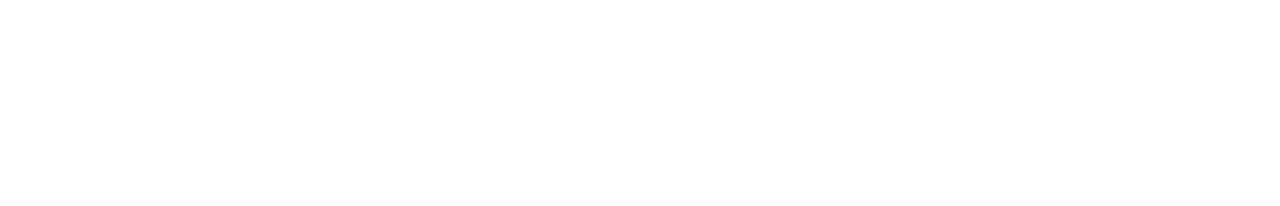
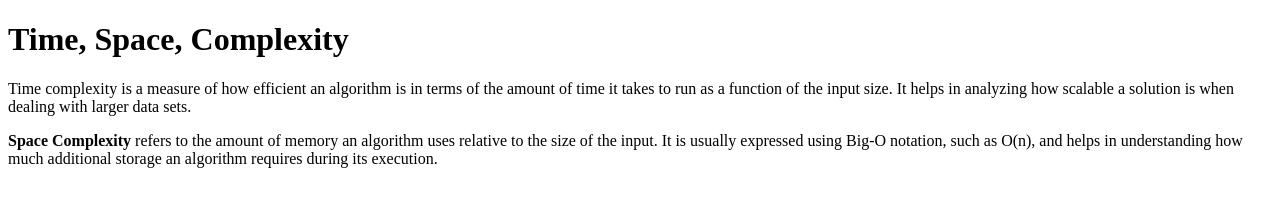
Before and after one commit to acciojob/time-and-space-complexity-shrinivask007, a website: page main.html in a window 1280 px wide. Drawn offline with Linux system fonts and the light colour scheme.

Commit message:
created a submission

```diff
--- a/main.html
+++ b/main.html
@@ -4,10 +4,20 @@
 
 <head>
 	<link rel="stylesheet" href="styles.css">
+	<title>Time and Space Complexity</title>
 </head>
 
 <body>
 	<!-- the entire body must be written by student -->
+	 <h1>Time, Space, Complexity</h1>
+
+  <p>
+    Time complexity is a measure of how efficient an algorithm is in terms of the amount of time it takes to run as a function of the input size. It helps in analyzing how scalable a solution is when dealing with larger data sets.
+  </p>
+
+  <p>
+    <b>Space Complexity</b> refers to the amount of memory an algorithm uses relative to the size of the input. It is usually expressed using Big-O notation, such as O(n), and helps in understanding how much additional storage an algorithm requires during its execution.
+  </p>
     <script type="text/javascript" src="./script.js">
 </script>
 
```
